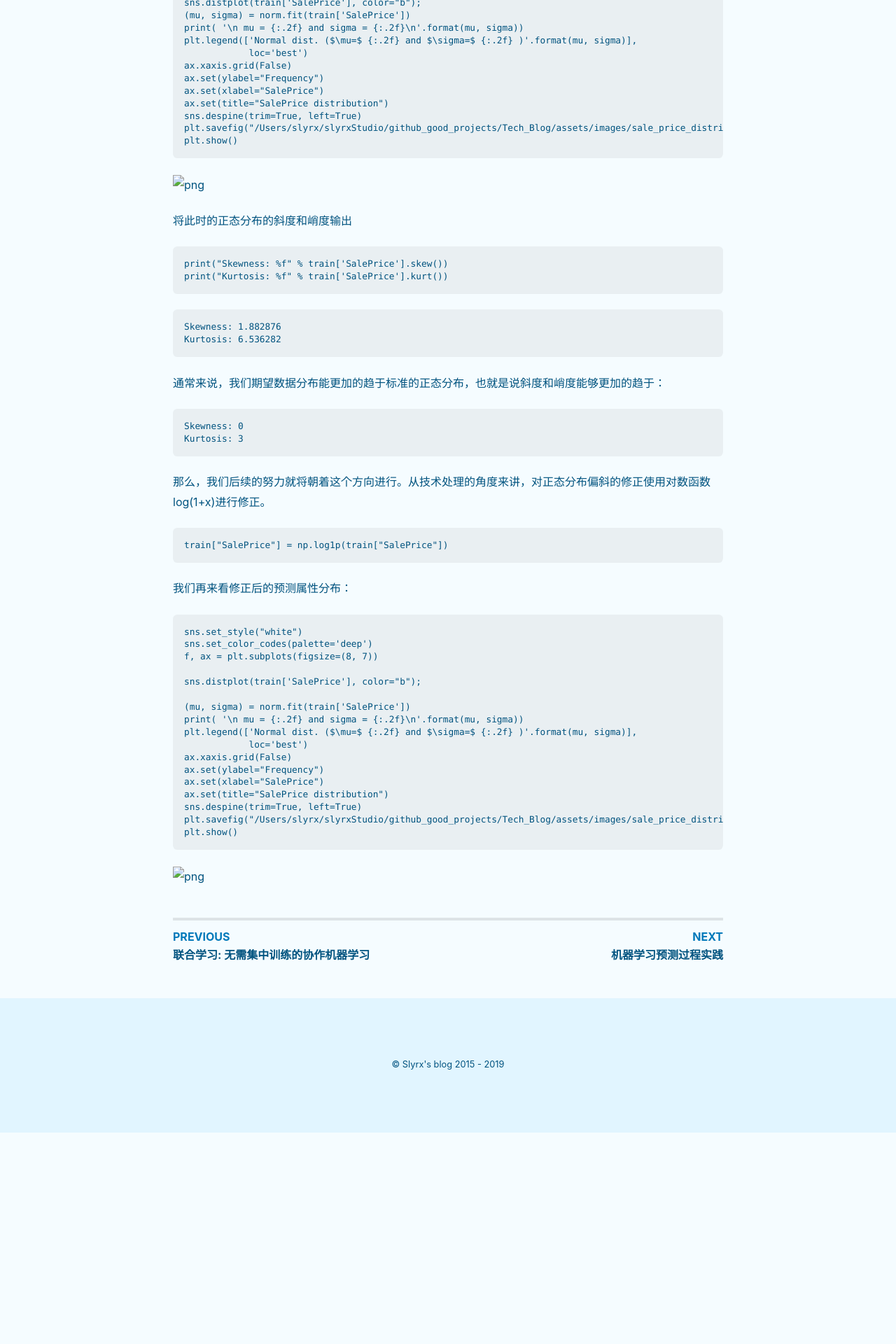
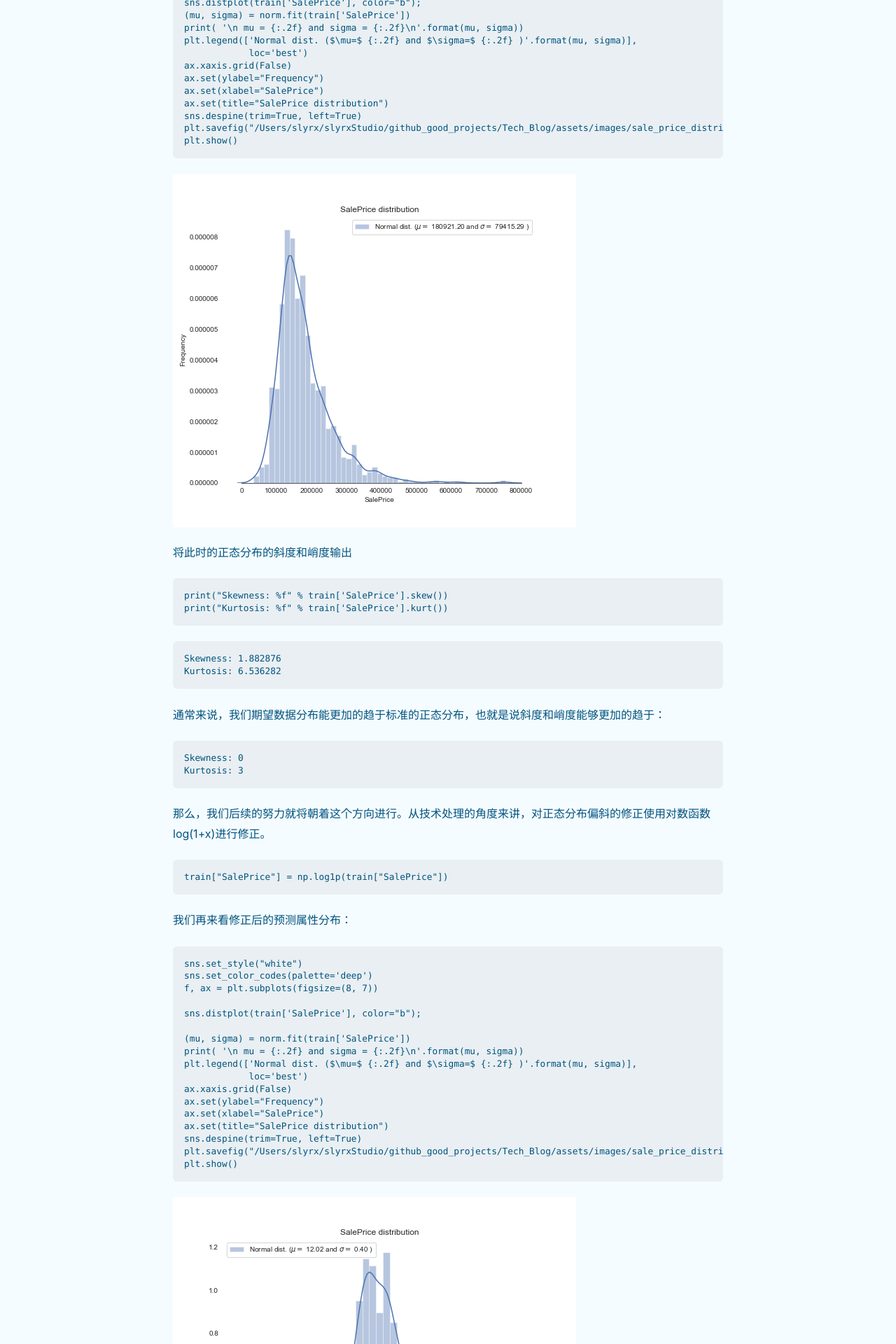
Before and after one commit to slyrx/Tech_Blog, a Jekyll site: the page built from _posts/2019-06-19-Kaggle房价预测实践系列1-特征工程-EDA.md, in a window 1280 px wide. Shown: the part 463-2383 px from the top of the page at 70% size. Built offline with Jekyll 4.4.1, drawn with Linux system fonts in a browser that asks for light colours; nearby versions of some CDN libraries; before the commit the page ends 2081 px from its top, so only the background shows below that.

Commit message:
up img path

````diff
--- a/_posts/2019-06-19-Kaggle房价预测实践系列1-特征工程-EDA.md
+++ b/_posts/2019-06-19-Kaggle房价预测实践系列1-特征工程-EDA.md
@@ -27,7 +27,7 @@ plt.savefig("/Users/slyrx/slyrxStudio/github_good_projects/Tech_Blog/assets/imag
 plt.show()
 ```
 
-![png](../assets/images/sale_price_distribut.png)
+![png](../../../assets/images/sale_price_distribut.png)
 
 将此时的正态分布的斜度和峭度输出
 ```
@@ -70,4 +70,4 @@ plt.savefig("/Users/slyrx/slyrxStudio/github_good_projects/Tech_Blog/assets/imag
 plt.show()
 ```
 
-![png](../assets/images/sale_price_distribut_fixed.png)
+![png](../../../assets/images/sale_price_distribut_fixed.png)
````
